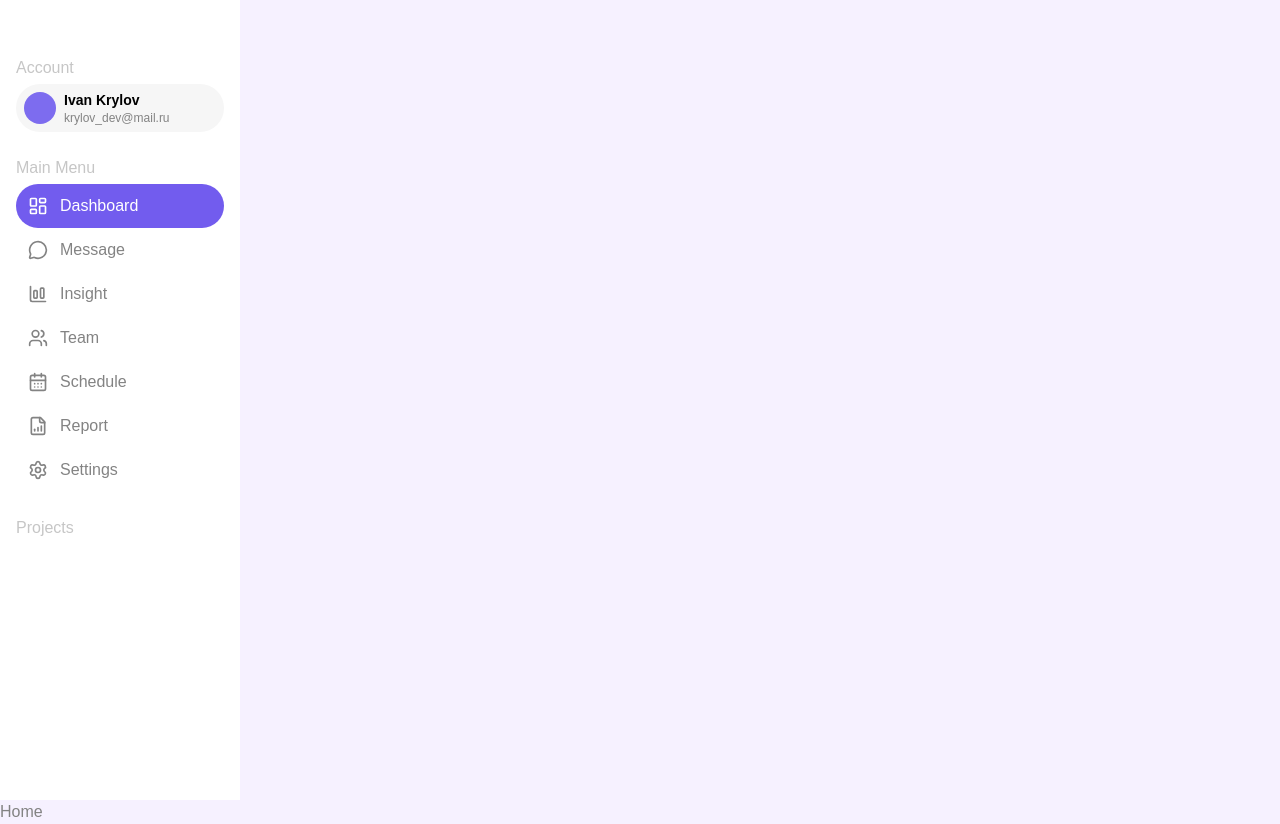
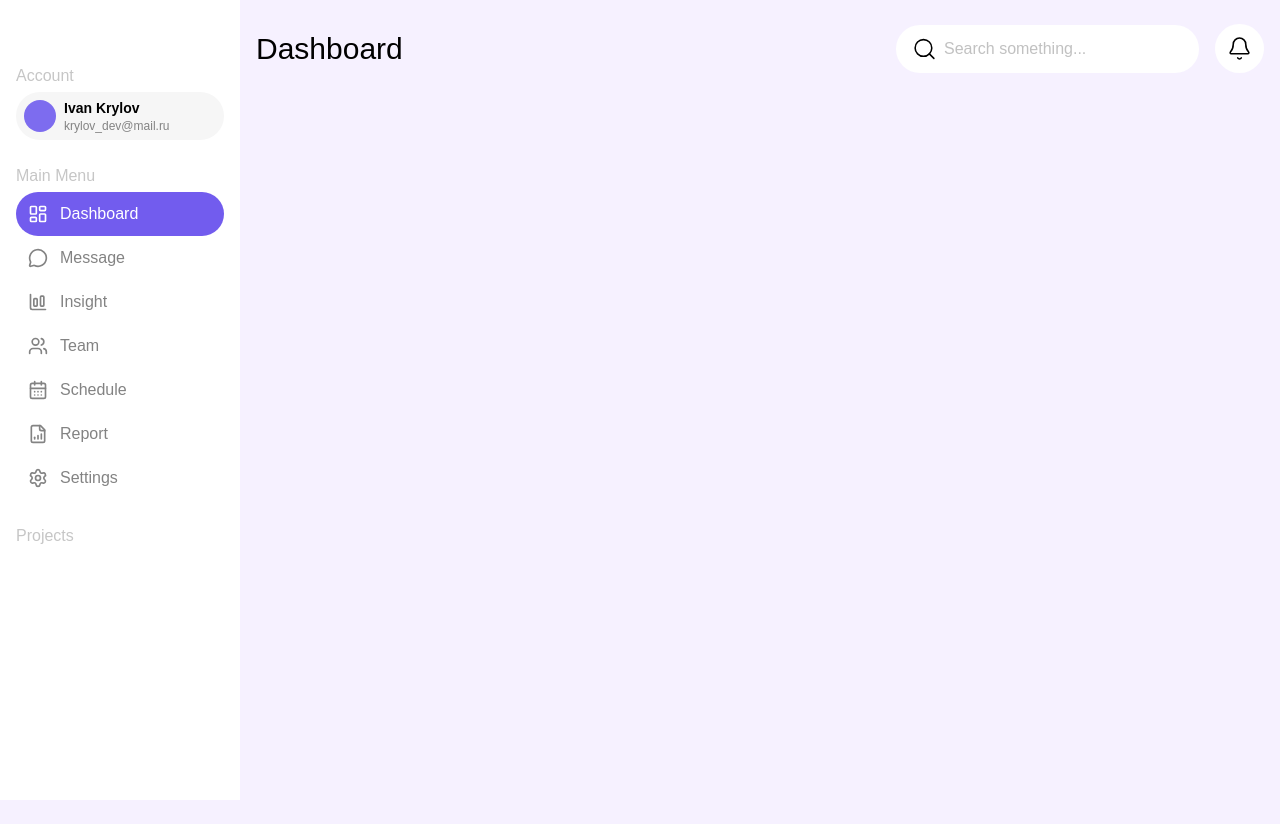
Before and after one commit to vaness-dp/task-hub, a Next.js app: page / in a window 1280 px wide. After the commit the page ends 800 px from the top, so only its background shows below. Built offline with nearby package versions, Linux system fonts and the light colour scheme; a web font is replaced by a local one.

Commit message:
feat: implement header

```diff
--- a/src/app/(public)/page.tsx
+++ b/src/app/(public)/page.tsx
@@ -1,3 +1,3 @@
 export default function Home() {
-	return <section>Home</section>
+	return <section></section>
 }
--- a/src/app/globals.css
+++ b/src/app/globals.css
@@ -21,3 +21,9 @@ body {
 	--color-gray: #c6c6c6;
 	--color-gray-light: #f6f6f6;
 }
+
+@layer components {
+	.p-layout {
+		@apply px-4 py-16;
+	}
+}
--- a/src/components/layout/Layout.tsx
+++ b/src/components/layout/Layout.tsx
@@ -1,12 +1,13 @@
 import type { PropsWithChildren } from 'react'
 
+import { Content } from './content/Content'
 import { Sidebar } from './sidebar/Sidebar'
 
 export default function Layout({ children }: PropsWithChildren<unknown>) {
 	return (
-		<main className="flex min-h-screen flex-col">
+		<main className="flex min-h-screen">
 			<Sidebar />
-			{children}
+			<Content>{children}</Content>
 		</main>
 	)
 }
--- /dev/null
+++ b/src/components/layout/content/Content.tsx
@@ -0,0 +1,12 @@
+import type { PropsWithChildren } from 'react'
+
+import { Header } from './header/Header'
+
+export function Content({ children }: PropsWithChildren<unknown>) {
+	return (
+		<div className="flex-[1_1_0%]">
+			<Header />
+			<section className="p-layout">{children}</section>
+		</div>
+	)
+}
--- /dev/null
+++ b/src/components/layout/content/header/Header.tsx
@@ -0,0 +1,16 @@
+import { Heading } from '@/ui/Heading'
+
+import { Notifications } from './Notifications'
+import { SearchField } from './SearchField'
+
+export function Header() {
+	return (
+		<header className="py-6 px-4 flex justify-between items-center">
+			<Heading>Dashboard</Heading>
+			<div className="flex items-center gap-4">
+				<SearchField />
+				<Notifications />
+			</div>
+		</header>
+	)
+}
--- /dev/null
+++ b/src/components/layout/content/header/Notifications.tsx
@@ -0,0 +1,14 @@
+import { BellIcon } from 'lucide-react'
+
+export function Notifications() {
+	return (
+		<div className="relative text-black cursor-pointer hover:text-gray-dark transition-colors rounded-full p-3 bg-white">
+			<BellIcon
+				width={25}
+				height={25}
+				strokeWidth={1.5}
+				aria-label="Notifications"
+			/>
+		</div>
+	)
+}
--- /dev/null
+++ b/src/components/layout/content/header/SearchField.tsx
@@ -0,0 +1,21 @@
+import { SearchIcon } from 'lucide-react'
+
+export function SearchField() {
+	return (
+		<div className="relative flex items-center gap-2">
+			<span className="absolute top-1/2 left-4 -translate-y-1/2 text-black">
+				<SearchIcon
+					width={25}
+					height={25}
+					strokeWidth={1.5}
+					aria-label="Search"
+				/>
+			</span>
+			<input
+				type="search"
+				placeholder="Search something..."
+				className="w-full bg-white rounded-full outline-none shadow-none py-3 pr-12 pl-12 placeholder:text-gray-dark"
+			/>
+		</div>
+	)
+}
--- a/src/components/layout/sidebar/Sidebar.tsx
+++ b/src/components/layout/sidebar/Sidebar.tsx
@@ -6,7 +6,7 @@ import { SIDEBAR_DATA } from './sidebar.data'
 
 export function Sidebar() {
 	return (
-		<aside className="px-4 py-14 whitespace-nowrap overflow-hidden bg-white w-60 min-h-screen">
+		<aside className="p-layout whitespace-nowrap overflow-hidden bg-white w-60 min-h-screen relative">
 			<SidebarHeader />
 			<SidebarMenu
 				title="Main Menu"
--- /dev/null
+++ b/src/components/ui/Heading.tsx
@@ -0,0 +1,11 @@
+import cn from 'clsx'
+import type { ReactNode } from 'react'
+
+interface Props {
+	children: ReactNode
+	className?: string
+}
+
+export function Heading({ children, className }: Props) {
+	return <h1 className={cn('text-3xl font-medium text-black', className)}>{children}</h1>
+}
```
Also changed, not shown: package.json (+5 -2 lines), 2 other files (tests, documents, lock files or other folders).
